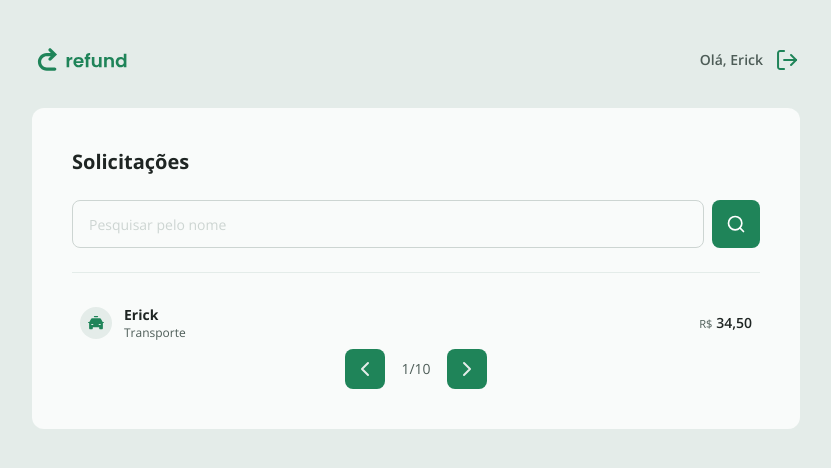
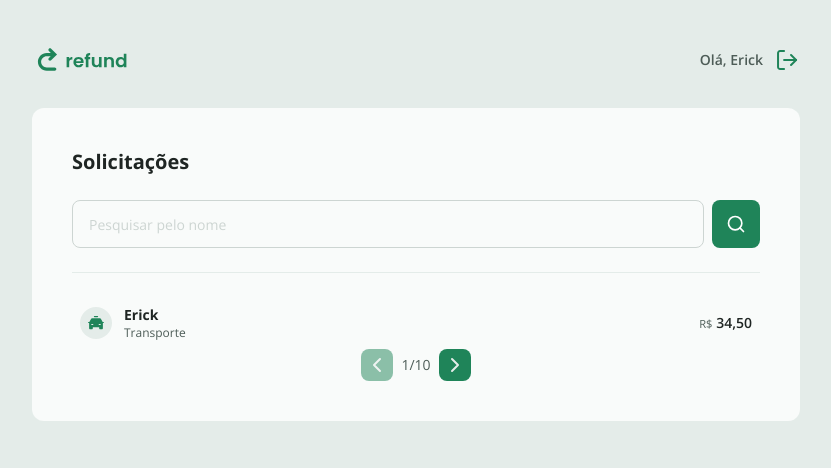
Before and after one commit to Erick-A-Martins/refund-react, a React (Vite) app: page / in a window 1280 px wide. Shown: the top 468 px of the page, without its empty margins (224-1055 px from the left). Built offline with nearby package versions, Linux system fonts and the light colour scheme.

Commit message:
implement handlePagination behavior

```diff
--- a/src/components/Button.tsx
+++ b/src/components/Button.tsx
@@ -9,7 +9,7 @@ const variants = {
     button: {
         base: "h-12",
         icon: "h-12 w-12",
-        iconSmall: "h-10 w-10",
+        iconSmall: "h-8 w-8",
     }
 }
 
@@ -27,8 +27,9 @@ export function Button({
             disabled={isLoading}
             {...rest}
             className={classMerge([
-                "flex items-center justify-center bg-green-100 rounded-lg text-white cursor-pointer hover:bg-green-200 transition ease-linear disabled:opacity-50 disabled:cursor-progress",
+                "flex items-center justify-center bg-green-100 rounded-lg text-white cursor-pointer hover:bg-green-200 transition ease-linear disabled:opacity-50",
                 variants.button[variant],
+                isLoading && "disabled:cursor-progress",
                 className,
             ])}
         >
--- a/src/components/Pagination.tsx
+++ b/src/components/Pagination.tsx
@@ -5,12 +5,14 @@ import { Button } from "./Button";
 type Props = {
     current: number
     total: number
+    onNext: () => void
+    onPrevious: () => void
 }
 
-export function Pagination({ current, total }: Props) {
+export function Pagination({ current, total, onNext, onPrevious }: Props) {
     return (
-        <div className="flex flex-1 justify-center items-center gap-4">
-            <Button variant="iconSmall">
+        <div className="flex flex-1 justify-center items-center gap-2">
+            <Button variant="iconSmall" onClick={onPrevious} disabled={current === 1}>
                 <img src={leftSvg} alt="Ícone de voltar" />
             </Button>
 
@@ -18,7 +20,7 @@ export function Pagination({ current, total }: Props) {
                 {current}/{total}
             </span>
 
-            <Button variant="iconSmall">
+            <Button variant="iconSmall" onClick={onNext} disabled={current === 10}>
                 <img src={rightSvg} alt="Ícone de avançar" />
             </Button>
         </div>
--- a/src/pages/Dashboard.tsx
+++ b/src/pages/Dashboard.tsx
@@ -17,10 +17,26 @@ const REFUND_EXAMPLE = {
 
 export function Dashboard(){
     const [name, setName] = useState("");
+    const [page, setPage] = useState(1);
+    const [totalOfPage, setTotalOfPage] = useState(10);
 
     function fetchRefunds(e: React.SubmitEvent) {
         e.preventDefault();
         console.log(name);
+    }
+
+    function handlePagination(action: "next" | "previous") {
+        setPage((prevPage) => {
+            if(action === "next" && prevPage < totalOfPage) {
+                return prevPage + 1;
+            }
+
+            if(action === "previous" && prevPage > 1) {
+                return prevPage - 1;
+            }
+
+            return prevPage;
+        });
     }
 
     return (
@@ -39,8 +55,10 @@ export function Dashboard(){
             </div>
 
             <Pagination
-                current={1}
-                total={10}
+                current={page}
+                total={totalOfPage}
+                onNext={() => handlePagination("next")}
+                onPrevious={() => handlePagination("previous")}
             />
 
         </div>
```
